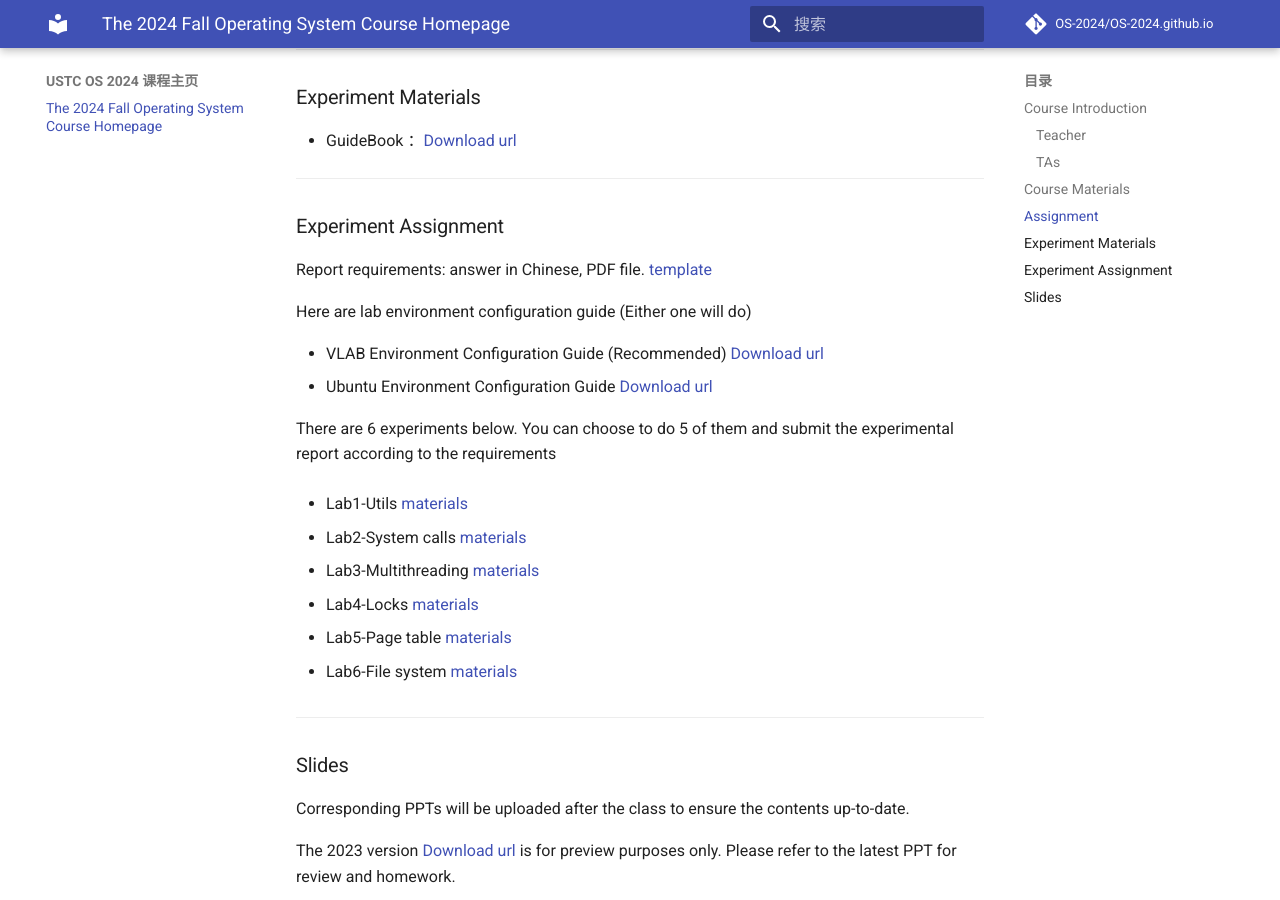
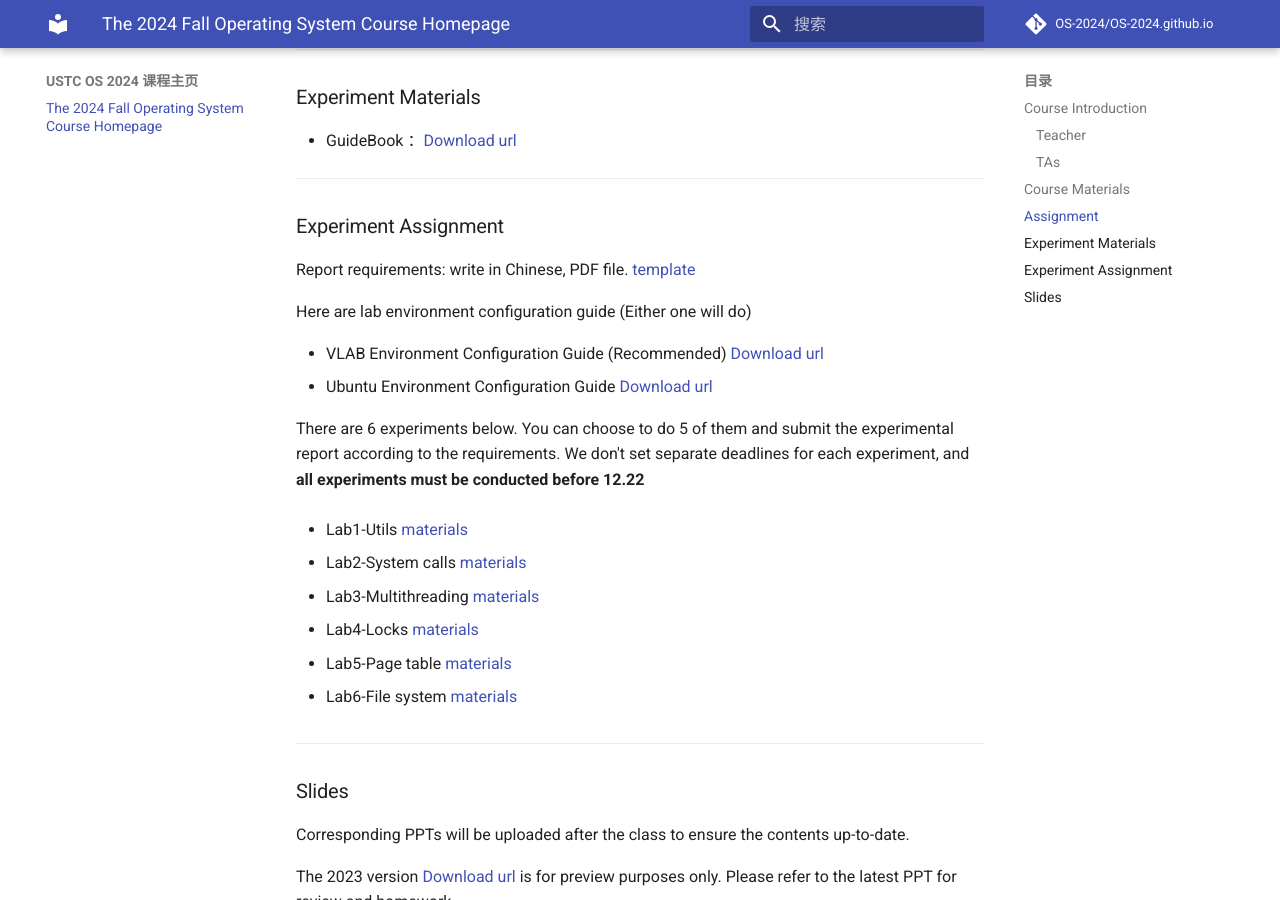
Before and after one commit to OS-2024/OS-2024.github.io, an MkDocs documentation site: the page built from docs/index.md, in a window 1280 px wide and 900 px high, scrolled down 1842 px. Built offline with MkDocs 1.6.1 and Material for MkDocs 9.7.7, drawn with Linux system fonts in a browser that asks for light colours; comment, search, counter and statistics services are not loaded.

Commit message:
add exp ddl

```diff
--- a/docs/index.md
+++ b/docs/index.md
@@ -82,14 +82,14 @@ Additional notes on assignments:
 
 ### Experiment Assignment
 
-Report requirements: answer in Chinese, PDF file. [template](https://rec.ustc.edu.cn/share/e47f4bb0-6869-11ef-b9f8-71c18dfa3bfd)
+Report requirements: write in Chinese, PDF file. [template](https://rec.ustc.edu.cn/share/e47f4bb0-6869-11ef-b9f8-71c18dfa3bfd)
 
 Here are lab environment configuration guide (Either one will do)
 
 - VLAB Environment Configuration Guide (Recommended) [Download url](https://rec.ustc.edu.cn/share/0a6b3a40-686a-11ef-8116-6d617f7673dd)
 - Ubuntu Environment Configuration Guide [Download url](https://rec.ustc.edu.cn/share/40a1dde0-686a-11ef-86e0-0bd2ac0358ab)
 
-There are 6 experiments below. You can choose to do 5 of them and submit the experimental report according to the requirements
+There are 6 experiments below. You can choose to do 5 of them and submit the experimental report according to the requirements. We don't set separate deadlines for each experiment, and **all experiments must be conducted before 12.22**
 
 * Lab1-Utils [materials](https://rec.ustc.edu.cn/share/98c7c5f0-8eab-11ef-b6fc-291c4ce705b7)
 
```
